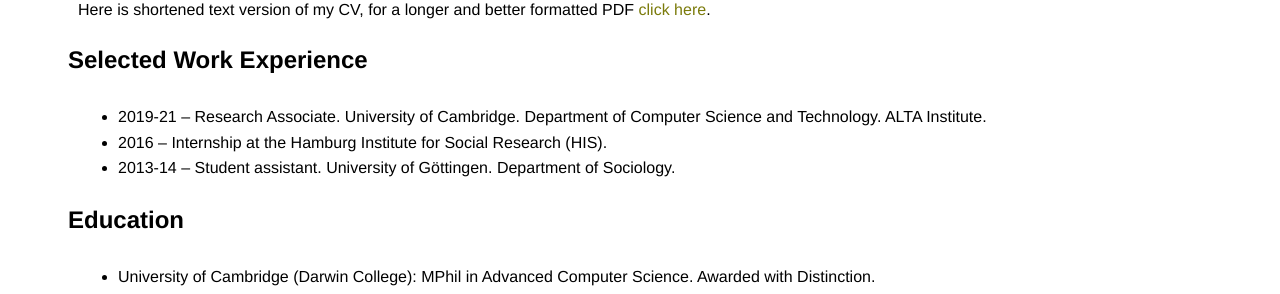
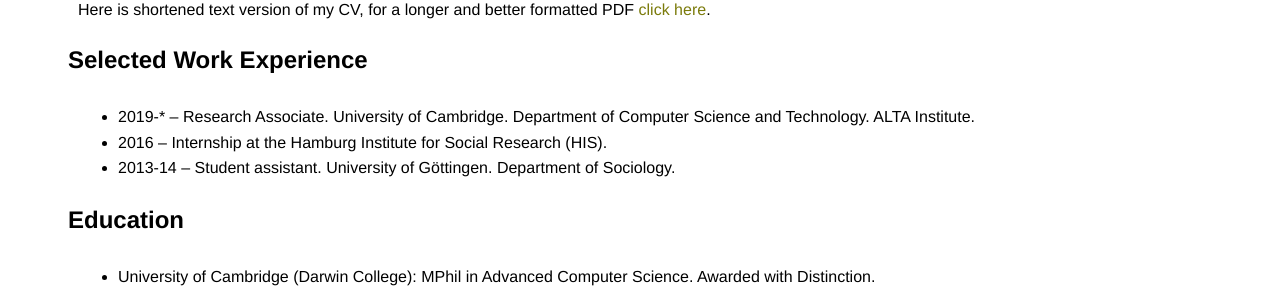
Before and after one commit to dstrohmaier/dstrohmaier.github.io, a Jekyll site: the page built from cv/index.md, in a window 1280 px wide. Shown: the part 238-532 px from the top of the page. Built offline with Jekyll 4.4.1, drawn with Linux system fonts in a browser that asks for light colours.

Commit message:
Slight correction to CV

```diff
--- a/cv/index.md
+++ b/cv/index.md
@@ -9,7 +9,7 @@
 
 
 ## Selected Work Experience
-- 2019-21 –	Research Associate. University of Cambridge. Department of Computer Science and Technology. ALTA Institute.
+- 2019-* –	Research Associate. University of Cambridge. Department of Computer Science and Technology. ALTA Institute.
 - 2016 – Internship at the Hamburg Institute for Social Research (HIS).
 - 2013-14 – Student assistant. University of Göttingen. Department of Sociology.
 
```
